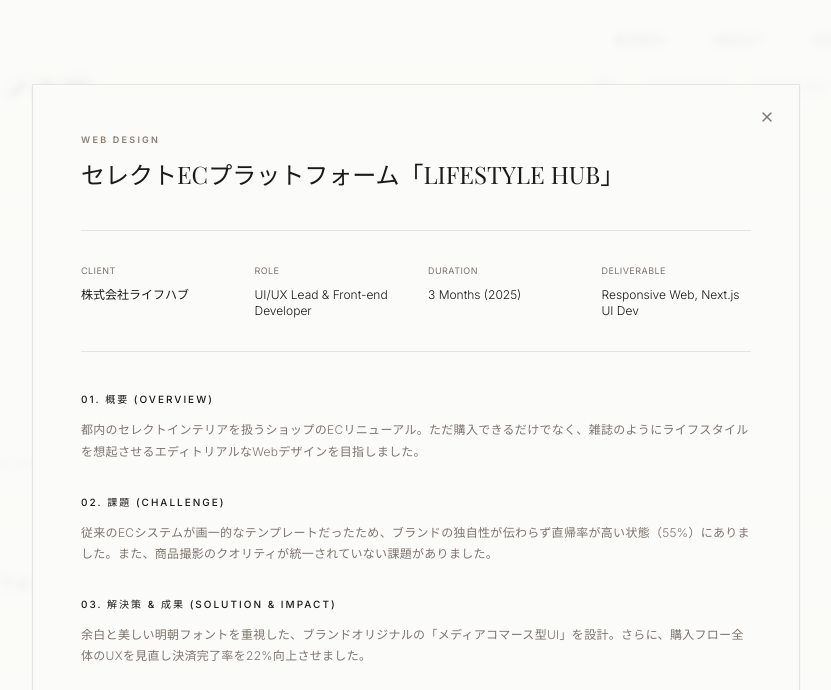
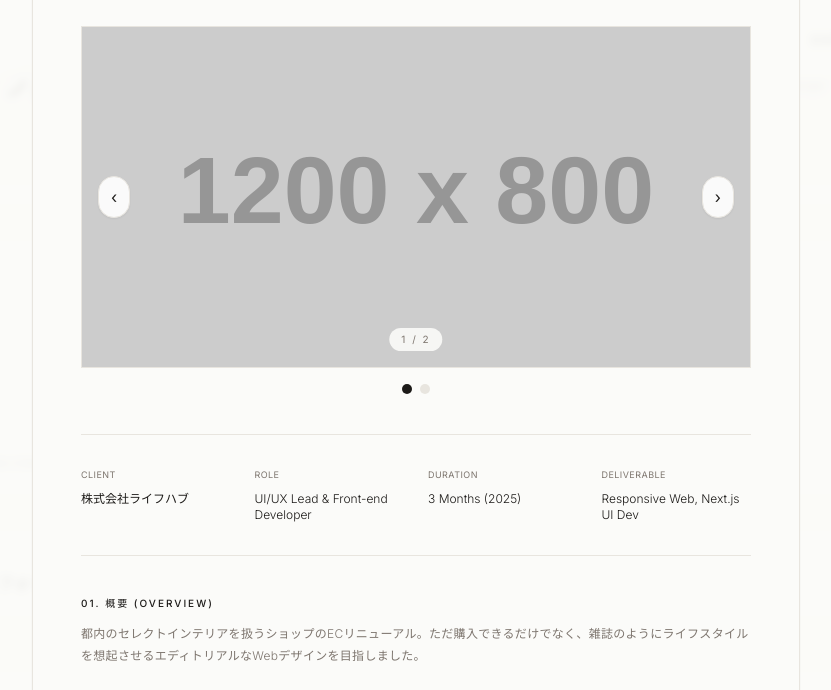
Before and after one commit to hinano-mt/portfolio, a plain HTML site: page index.html in a window 1280 px wide. Both pictures are taken after a click on the element 332 px from the left and 1024 px from the top of the page. Shown: the part 624-1314 px from the top of the page, without its empty margins (224-1055 px from the left). Drawn offline with nearby package versions, Linux system fonts and the light colour scheme; placeholder pictures from the web are drawn by us; a web font is replaced by a local one.

Commit message:
複数画像

```diff
--- a/index.html
+++ b/index.html
@@ -835,6 +835,43 @@
             </h2>
           </div>
 
+          <!-- Image Carousel -->
+          <div class="space-y-4">
+            <div
+              class="relative overflow-hidden rounded-none border border-brand-border bg-[#FAF8F5]"
+            >
+              <img
+                id="modalImage"
+                src=""
+                alt="Project image"
+                class="w-full h-[260px] sm:h-[340px] object-cover"
+              />
+              <button
+                id="modalPrev"
+                type="button"
+                class="absolute left-4 top-1/2 -translate-y-1/2 rounded-full bg-white/90 border border-brand-border px-3 py-2 text-brand-text shadow-sm hover:bg-brand-bg transition-colors"
+                aria-label="前の画像"
+              >
+                ‹
+              </button>
+              <button
+                id="modalNext"
+                type="button"
+                class="absolute right-4 top-1/2 -translate-y-1/2 rounded-full bg-white/90 border border-brand-border px-3 py-2 text-brand-text shadow-sm hover:bg-brand-bg transition-colors"
+                aria-label="次の画像"
+              >
+                ›
+              </button>
+              <div
+                id="modalImageCounter"
+                class="absolute left-1/2 bottom-4 -translate-x-1/2 rounded-full bg-brand-bg/90 px-3 py-1 text-[10px] tracking-[0.2em] text-brand-textMuted"
+              >
+                1 / 1
+              </div>
+            </div>
+            <div id="modalDots" class="flex justify-center gap-2"></div>
+          </div>
+
           <!-- Specs Grid -->
           <div
             class="grid grid-cols-2 sm:grid-cols-4 gap-6 py-8 border-y border-brand-border text-xs"
@@ -943,6 +980,16 @@
             "従来のECシステムが画一的なテンプレートだったため、ブランドの独自性が伝わらず直帰率が高い状態（55%）にありました。また、商品撮影のクオリティが統一されていない課題がありました。",
           solution:
             "余白と美しい明朝フォントを重視した、ブランドオリジナルの「メディアコマース型UI」を設計。さらに、購入フロー全体のUXを見直し決済完了率を22%向上させました。",
+          images: [
+            {
+              src: "https://via.placeholder.com/1200x800?text=LIFESTYLE+HUB+1",
+              alt: "LIFESTYLE HUB プラットフォーム ビジュアル 1",
+            },
+            {
+              src: "https://via.placeholder.com/1200x800?text=LIFESTYLE+HUB+2",
+              alt: "LIFESTYLE HUB プラットフォーム ビジュアル 2",
+            },
+          ],
         },
         2: {
           category: "UX Design",
@@ -957,6 +1004,16 @@
             "これまでの電子カルテはメニューが複雑怪奇で、看護師がシフト中に平均30回以上の入力エラーを起こしており、医療現場の負荷が深刻化していました。",
           solution:
             "実際の臨床現場に3日間同行し、業務フローのコンテキスト調査（エスノグラフィ）を実施。タップ数の少ない階層構造へ全面改訂し、医療機器特有のダークモード対応や、エラー警告の重要度に応じた色設計（デザインシステム）を完了しました。",
+          images: [
+            {
+              src: "https://via.placeholder.com/1200x800?text=MediFlow+UI+1",
+              alt: "MediFlow UI デザイン 1",
+            },
+            {
+              src: "https://via.placeholder.com/1200x800?text=MediFlow+UI+2",
+              alt: "MediFlow UI デザイン 2",
+            },
+          ],
         },
         3: {
           category: "Graphic Design",
@@ -971,6 +1028,16 @@
             "「和風クラフトジン」は競合が多く、店頭や海外のバーで埋もれてしまうリスクがありました。また、「日本の伝統」と「モダンなカクテル文化」の絶妙なバランスを取る必要がありました。",
           solution:
             "日本の伝統的な手漉き和紙のテナンシーをボトルラベルに採用しつつ、ロゴは極限までミニマルな幾何学的フォントを新規開発。海外のコンペティションでパッケージデザイン部門賞を受賞しました。",
+          images: [
+            {
+              src: "https://via.placeholder.com/1200x800?text=SAKURA+Package+1",
+              alt: "SAKURA ボトルパッケージ デザイン 1",
+            },
+            {
+              src: "https://via.placeholder.com/1200x800?text=SAKURA+Package+2",
+              alt: "SAKURA ボトルパッケージ デザイン 2",
+            },
+          ],
         },
         4: {
           category: "Marketing Planning",
@@ -985,8 +1052,65 @@
             "プロダクト力は非常に高いものの、認知度がゼロであり、ターゲットである「経理担当・経営者」が日々の業務に忙殺され広告をクリックしてくれないという課題がありました。",
           solution:
             "お役立ちホワイトペーパー（「経営者のためのキャッシュフロー改善10選」）を企画制作し、パーソナライズされたLinkedIn/Facebook広告を配信。リード獲得単価（CPA）を業界平均から35%削減し、初期登録社数を目標比142%で達成しました。",
+          images: [
+            {
+              src: "https://via.placeholder.com/1200x800?text=MoneyArch+Campaign+1",
+              alt: "MoneyArch キャンペーン ビジュアル 1",
+            },
+            {
+              src: "https://via.placeholder.com/1200x800?text=MoneyArch+Campaign+2",
+              alt: "MoneyArch キャンペーン ビジュアル 2",
+            },
+          ],
         },
       };
+
+      // Modal image carousel state
+      let modalImages = [];
+      let modalCurrentSlide = 0;
+
+      function showModalSlide(index) {
+        if (!modalImages.length) return;
+        modalCurrentSlide = (index + modalImages.length) % modalImages.length;
+
+        const imageData = modalImages[modalCurrentSlide];
+        const imageEl = document.getElementById("modalImage");
+        const counterEl = document.getElementById("modalImageCounter");
+        const dots = document.querySelectorAll("#modalDots button");
+
+        imageEl.src = imageData.src;
+        imageEl.alt = imageData.alt || `Project image ${modalCurrentSlide + 1}`;
+        counterEl.textContent = `${modalCurrentSlide + 1} / ${modalImages.length}`;
+
+        dots.forEach((dot, idx) => {
+          dot.classList.toggle("bg-brand-text", idx === modalCurrentSlide);
+          dot.classList.toggle("bg-brand-border", idx !== modalCurrentSlide);
+        });
+      }
+
+      function renderModalImages(images = []) {
+        const dotsWrapper = document.getElementById("modalDots");
+        modalImages = images.length
+          ? images
+          : [
+              {
+                src: "https://via.placeholder.com/1200x800?text=Image+Unavailable",
+                alt: "画像がありません",
+              },
+            ];
+        modalCurrentSlide = 0;
+
+        dotsWrapper.innerHTML = modalImages
+          .map(
+            (_, idx) =>
+              `<button type="button" class="w-2.5 h-2.5 rounded-full transition-colors ${
+                idx === 0 ? "bg-brand-text" : "bg-brand-border"
+              }" aria-label="Slide ${idx + 1}" onclick="showModalSlide(${idx})"></button>`,
+          )
+          .join("");
+
+        showModalSlide(0);
+      }
 
       // Mobile Menu Toggle
       const menuBtn = document.getElementById("menuBtn");
@@ -1003,6 +1127,13 @@
           mobileMenu.classList.add("hidden");
           mobileMenuOverlay.classList.add("hidden");
         });
+      });
+
+      document.getElementById("modalPrev").addEventListener("click", () => {
+        showModalSlide(modalCurrentSlide - 1);
+      });
+      document.getElementById("modalNext").addEventListener("click", () => {
+        showModalSlide(modalCurrentSlide + 1);
       });
 
       // Portfolio Filter Logic (La Cabra style text borders)
@@ -1055,6 +1186,7 @@
         document.getElementById("modalOverview").textContent = data.overview;
         document.getElementById("modalChallenge").textContent = data.challenge;
         document.getElementById("modalSolution").textContent = data.solution;
+        renderModalImages(data.images);
 
         const modal = document.getElementById("detailModal");
         const container = document.getElementById("modalContainer");
```
